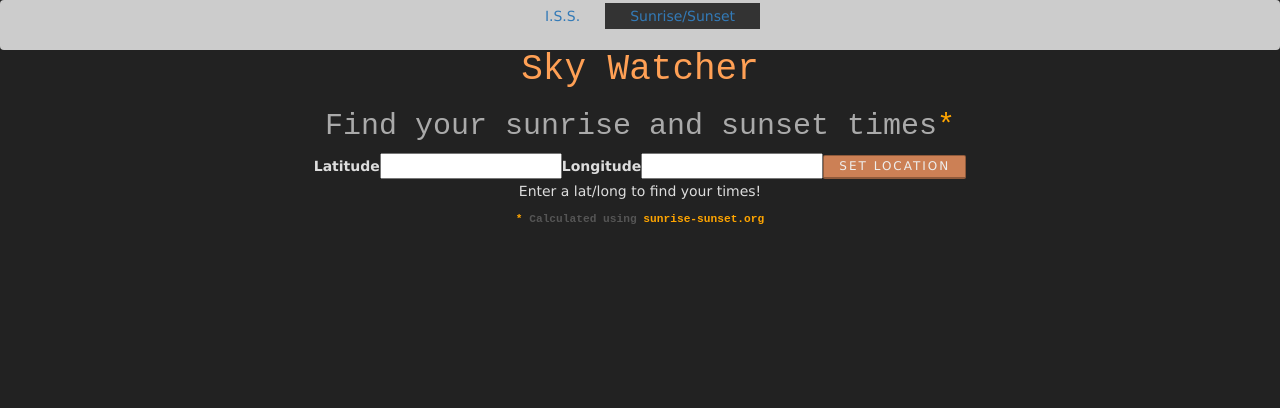
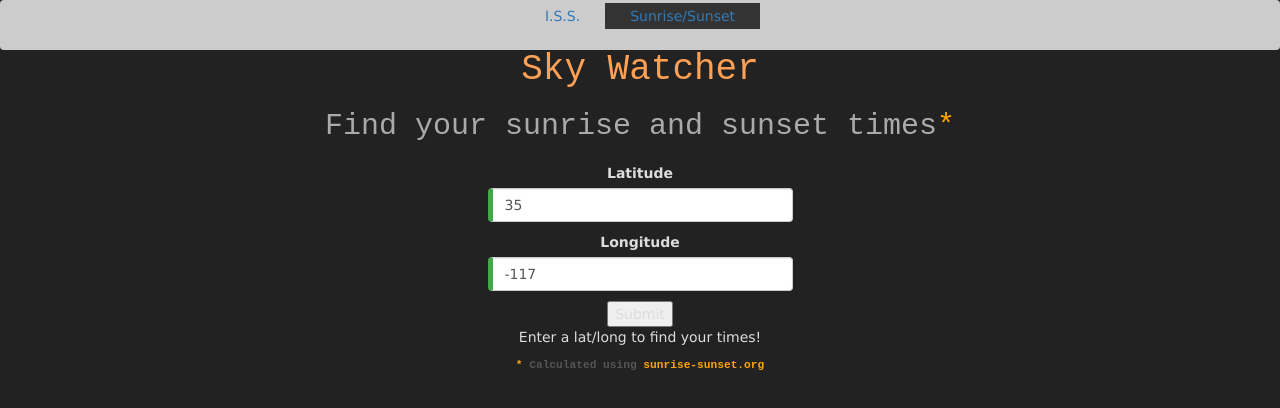
Before and after one commit to SPHornsby/iss-tracker, an Angular app: page /sun in a window 1280 px wide. Shown: the top 408 px of the page. Built offline with nearby package versions, Linux system fonts and the light colour scheme.

Commit message:
Update sun times to use validating form

```diff
--- a/src/app/sun-times/sun-times.component.css
+++ b/src/app/sun-times/sun-times.component.css
@@ -14,3 +14,18 @@ p a:visited {
   color: #555;
   font-size: .8em;
 }
+/* Form Styles */
+.coord-form {
+  max-width: 50%;
+}
+.form-group {
+  margin: 10px auto;
+  max-width: 50%;
+}
+/* Form Validation */
+.ng-valid[required], .ng-valid.required  {
+  border-left: 5px solid #42A948; /* green */
+}
+.ng-invalid:not(form)  {
+  border-left: 5px solid #a94442; /* red */
+}
--- a/src/app/sun-times/sun-times.component.html
+++ b/src/app/sun-times/sun-times.component.html
@@ -1,10 +1,25 @@
 <h2>Find your sunrise and sunset times<span class="highlight">*</span></h2>
-
-<label for="lat">Latitude</label>
-<input name="lat" #lat />
-<label for="lon">Longitude</label>
-<input name="lon" #lon />
-<button class="btn" (click)="setLocation(lat.value, lon.value)">Set location</button>
+<!-- Form with light validation  -->
+<div class="container coord-form">
+    <form (ngSubmit)="onSubmit(model.latitude, model.longitude); coordForm.reset()" #coordForm="ngForm">
+      <div class="form-group">
+        <label for="latitude">Latitude</label>
+        <input type="text" class="form-control" id="latitude" required [(ngModel)]="model.latitude" name="latitude" #latitude="ngModel">
+        <div [hidden]="latitude.valid || latitude.pristine" class="alert alert-danger">
+          Latitude is required
+        </div>
+      </div>
+      <div class="form-group">
+        <label for="longitude">Longitude</label>
+        <input type="text" class="form-control" id="longitude" required [(ngModel)]="model.longitude" name="longitude" #longitude="ngModel">
+        <div [hidden]="longitude.valid || longitude.pristine" class="alert alert-danger">
+          Longitude is required
+        </div>
+      </div>
+      <button type="submit" class="bttn " [disabled]="!coordForm.form.valid" >Submit</button>
+    </form>
+</div>
+<!-- Conditional to display before the user has entered a location -->
 <div *ngIf="sunrise; then tmpl1 else tmpl2"></div>
 <ng-template #tmpl1>
   <p>Sunrise: {{sunrise}}</p>
--- a/src/app/sun-times/sun-times.component.ts
+++ b/src/app/sun-times/sun-times.component.ts
@@ -1,6 +1,7 @@
 import { Component, OnInit } from '@angular/core';
 import { DataService } from '../data.service';
 import { SunTimes } from '../app.component';
+import { Coords }    from '../shared/coords';
 
 @Component({
   selector: 'app-sun-times',
@@ -38,4 +39,17 @@ export class SunTimesComponent implements OnInit {
     this.sunset = new Date(Date.parse(sunTimes.sunset)).toString();
     this.dayLength = sunTimes.day_length;
   }
+  // Form
+  model = new Coords(35, -117);
+
+  submitted = false;
+
+  onSubmit(lat, lon) {
+    this.submitted = true;
+    this.dataService.getSunTimes(lat ,lon)
+                      .subscribe(
+                      sunTimes => this.mapToValues(sunTimes),
+                      error => this.errorMessage = <any>error
+                    )
+  }
 }
```
